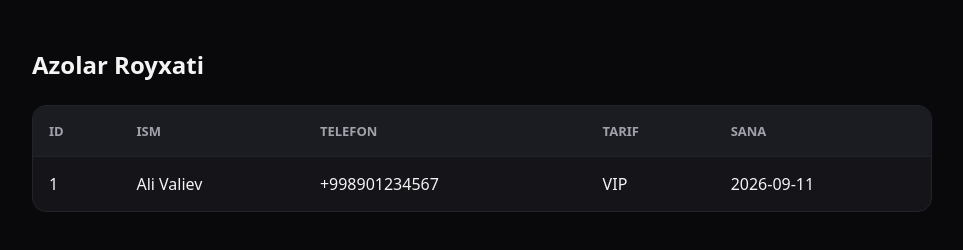
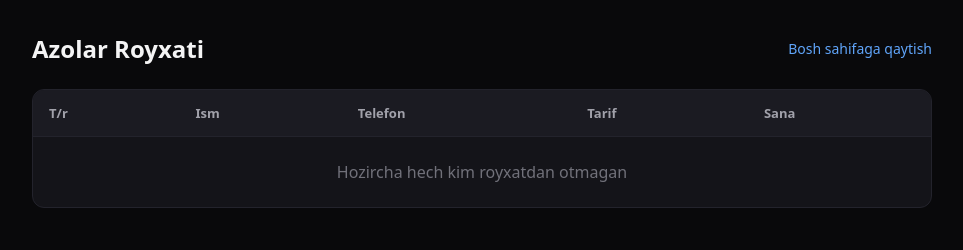
Before and after one commit to hasanboyevfahriddin17-cmyk/fites, a plain HTML site: page admin.html in a window 1280 px wide. Shown: the whole page, without its empty margins (158-1121 px from the left). Drawn offline with Linux system fonts and the light colour scheme.

Commit message:
Update admin.html

```diff
--- a/admin.html
+++ b/admin.html
@@ -16,14 +16,25 @@
             max-width: 900px;
             margin: 0 auto;
         }
+        .header {
+            display: flex;
+            justify-content: space-between;
+            align-items: center;
+            margin-bottom: 24px;
+        }
         h1 {
+            margin: 0;
             font-size: 24px;
-            margin-bottom: 24px;
+        }
+        a {
+            color: #60a5fa;
+            text-decoration: none;
+            font-size: 14px;
         }
         .table-card {
             background: #141419;
             border: 1px solid #23232c;
-            border-radius: 14px;
+            border-radius: 12px;
             overflow: hidden;
         }
         table {
@@ -32,45 +43,64 @@
             text-align: left;
         }
         th, td {
-            padding: 16px;
+            padding: 14px 16px;
             border-bottom: 1px solid #23232c;
         }
         th {
             background: #1b1b22;
             color: #a1a1aa;
             font-size: 13px;
-            text-transform: uppercase;
         }
         tr:last-child td {
             border-bottom: none;
+        }
+        .empty {
+            text-align: center;
+            color: #71717a;
+            padding: 24px;
         }
     </style>
 </head>
 <body>
     <div class="wrapper">
-        <h1>Azolar Royxati</h1>
+        <div class="header">
+            <h1>Azolar Royxati</h1>
+            <a href="/index.html">Bosh sahifaga qaytish</a>
+        </div>
         <div class="table-card">
             <table>
                 <thead>
                     <tr>
-                        <th>ID</th>
+                        <th>T/r</th>
                         <th>Ism</th>
                         <th>Telefon</th>
                         <th>Tarif</th>
                         <th>Sana</th>
                     </tr>
                 </thead>
-                <tbody>
-                    <tr>
-                        <td>1</td>
-                        <td>Ali Valiev</td>
-                        <td>+998901234567</td>
-                        <td>VIP</td>
-                        <td>2026-09-11</td>
-                    </tr>
+                <tbody id="tableBody">
                 </tbody>
             </table>
         </div>
     </div>
+
+    <script>
+        const tbody = document.getElementById("tableBody");
+        const members = JSON.parse(localStorage.getItem("members") || "[]");
+
+        if (members.length === 0) {
+            tbody.innerHTML = '<tr><td colspan="5" class="empty">Hozircha hech kim royxatdan otmagan</td></tr>';
+        } else {
+            tbody.innerHTML = members.map((m, index) => `
+                <tr>
+                    <td>${index + 1}</td>
+                    <td>${m.name}</td>
+                    <td>${m.phone}</td>
+                    <td>${m.plan}</td>
+                    <td>${m.date}</td>
+                </tr>
+            `).join("");
+        }
+    </script>
 </body>
 </html>
```
